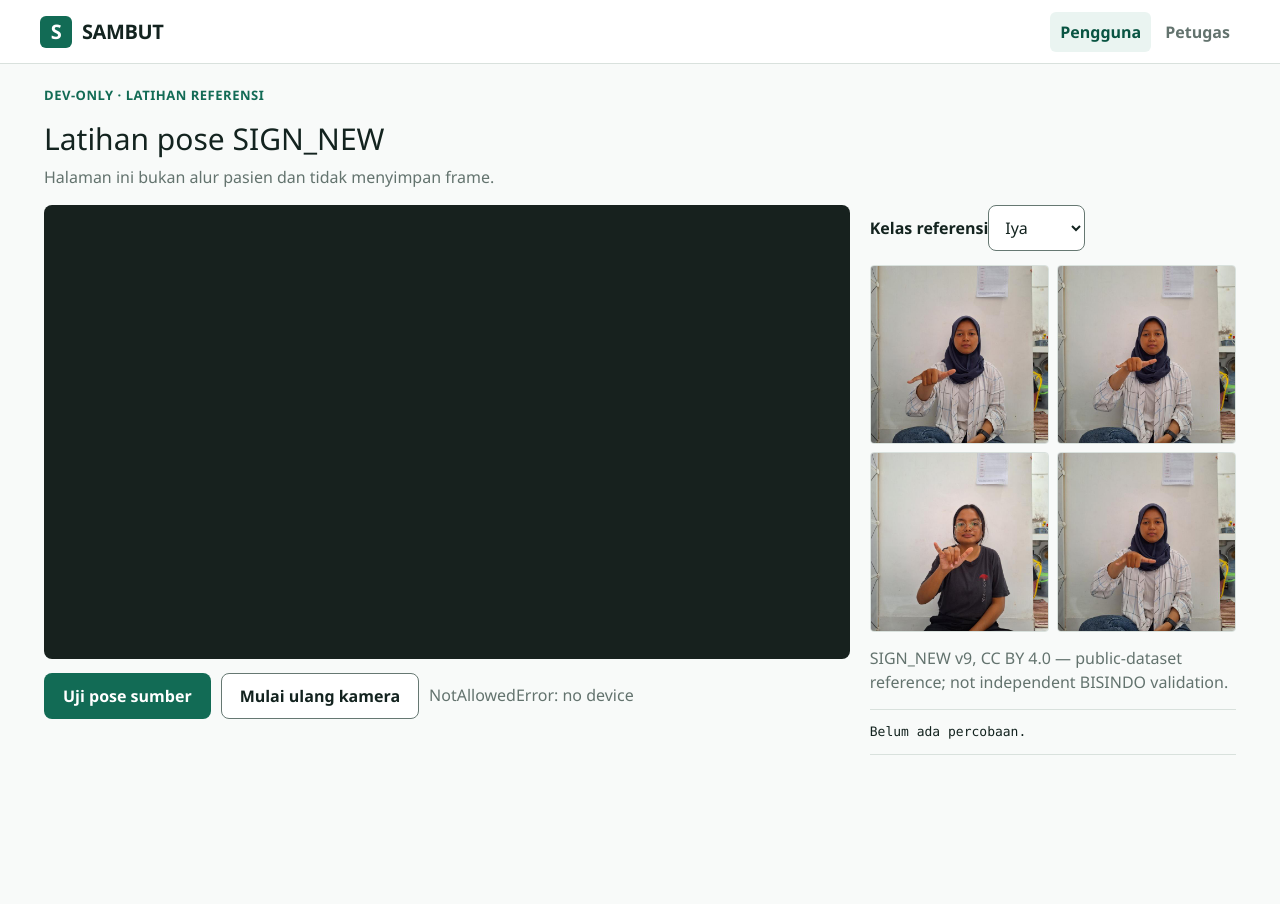
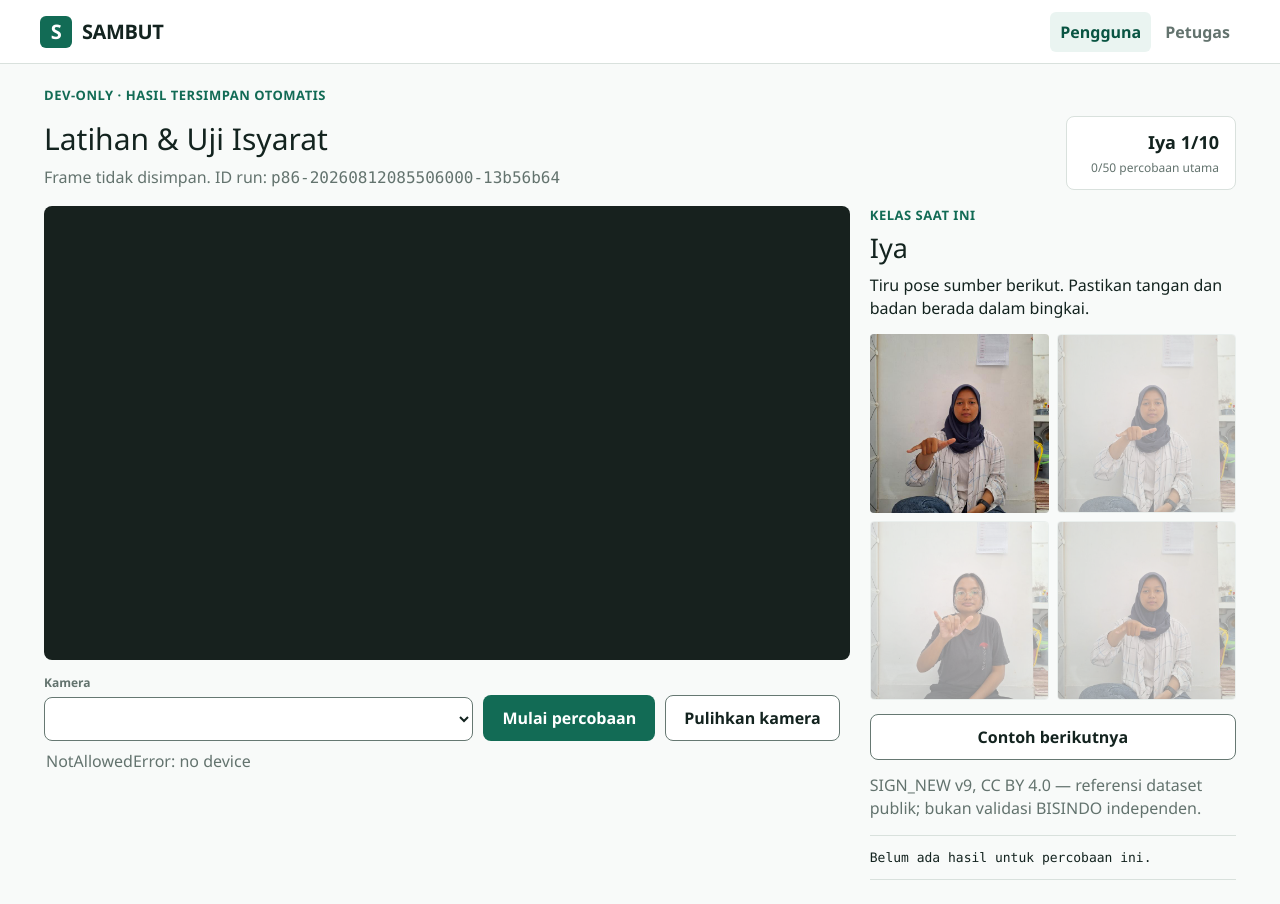
Before and after one commit to Phsoderma/sambut-fe, a Next.js app: page /dev/sign-rehearsal in a window 1280 px wide. Shown: the top 904 px of the page. Before the commit the page ends 800 px from the top, so only its background shows below. Built offline with nearby package versions, Linux system fonts and the light colour scheme; no server answers.

Commit message:
feat: add guided physical sign rehearsal

```diff
--- a/app/dev/sign-rehearsal/page.tsx
+++ b/app/dev/sign-rehearsal/page.tsx
@@ -1,12 +1,13 @@
 'use client';
 
-import { useCallback, useEffect, useRef, useState } from 'react';
+import { useCallback, useEffect, useMemo, useRef, useState } from 'react';
 import Image from 'next/image';
 import { Header } from '../../components/Header';
 import { chooseCamera, selectedVideoConstraints, stopMediaStream } from '../../lib/cameraDevices';
 import { captureSquareJpeg } from '../../lib/cameraFrames';
 
-type RehearsalClass = 'Iya' | 'Tidak' | 'Tolong';
+type RehearsalClass = 'Iya' | 'Tidak' | 'Tolong' | 'Neutral';
+type AttemptKind = 'PRIMARY' | 'RETRY';
 type DiagnosticDecision = {
   status: 'MATCHED' | 'UNKNOWN';
   intent: string;
@@ -15,18 +16,57 @@ type DiagnosticDecision = {
   dominant_share: number;
   failure_category: string | null;
 };
-type DiagnosticResponse = { decision: DiagnosticDecision; latency_ms: number; detector_imgsz: number };
+type DiagnosticResponse = {
+  persisted: boolean;
+  decision: DiagnosticDecision;
+  latency_ms: number;
+  detector_imgsz: number;
+};
 
-const CLASSES: RehearsalClass[] = ['Iya', 'Tidak', 'Tolong'];
+const PLAN: RehearsalClass[] = [
+  ...Array<RehearsalClass>(10).fill('Iya'),
+  ...Array<RehearsalClass>(10).fill('Tidak'),
+  ...Array<RehearsalClass>(10).fill('Tolong'),
+  ...Array<RehearsalClass>(20).fill('Neutral'),
+];
+const INTENTS: Record<Exclude<RehearsalClass, 'Neutral'>, string> = {
+  Iya: 'SIGN_YES', Tidak: 'SIGN_NO', Tolong: 'SIGN_HELP',
+};
 const DETECTOR_URL = process.env.NEXT_PUBLIC_DETECTOR_URL ?? 'http://127.0.0.1:7870';
+
+function makeRunId() {
+  return `p86-${new Date().toISOString().replace(/[-:.TZ]/g, '')}-${crypto.randomUUID().slice(0, 8)}`;
+}
+
+function classProgress(index: number, current: RehearsalClass) {
+  const start = current === 'Iya' ? 0 : current === 'Tidak' ? 10 : current === 'Tolong' ? 20 : 30;
+  const total = current === 'Neutral' ? 20 : 10;
+  return `${Math.min(index - start + 1, total)}/${total}`;
+}
 
 export default function SignRehearsalPage() {
   const videoRef = useRef<HTMLVideoElement>(null);
   const streamRef = useRef<MediaStream | null>(null);
-  const [selectedClass, setSelectedClass] = useState<RehearsalClass>('Iya');
+  const attemptIdRef = useRef(0);
+  const [runId] = useState(makeRunId);
+  const [primaryIndex, setPrimaryIndex] = useState(0);
+  const [referenceIndex, setReferenceIndex] = useState(1);
   const [cameraState, setCameraState] = useState('Menyiapkan Logitech C270…');
+  const [devices, setDevices] = useState<MediaDeviceInfo[]>([]);
+  const [deviceId, setDeviceId] = useState('');
   const [busy, setBusy] = useState(false);
+  const [countdown, setCountdown] = useState<number | null>(null);
   const [diagnostic, setDiagnostic] = useState<DiagnosticResponse | null>(null);
+  const [attemptKind, setAttemptKind] = useState<AttemptKind>('PRIMARY');
+
+  const complete = primaryIndex >= PLAN.length;
+  const selectedClass = complete ? 'Neutral' : PLAN[primaryIndex];
+  const targetIntent = selectedClass === 'Neutral' ? 'SIGN_UNKNOWN' : INTENTS[selectedClass];
+  const outcome = useMemo(() => {
+    if (!diagnostic) return null;
+    if (diagnostic.decision.status === 'UNKNOWN') return selectedClass === 'Neutral' ? 'AMAN — UNKNOWN' : 'UNKNOWN';
+    return diagnostic.decision.intent === targetIntent ? 'SESUAI' : 'SALAH SEMANTIK';
+  }, [diagnostic, selectedClass, targetIntent]);
 
   const stop = useCallback(() => {
     stopMediaStream(streamRef.current);
@@ -34,67 +74,106 @@ export default function SignRehearsalPage() {
     if (videoRef.current) videoRef.current.srcObject = null;
   }, []);
 
-  const start = useCallback(async () => {
+  const start = useCallback(async (requestedDeviceId = '') => {
     stop();
     try {
-      const devices = (await navigator.mediaDevices.enumerateDevices()).filter((item) => item.kind === 'videoinput');
-      const selected = chooseCamera(devices);
-      const stream = await navigator.mediaDevices.getUserMedia({ video: selected ? selectedVideoConstraints(selected) : true, audio: false });
+      let available = (await navigator.mediaDevices.enumerateDevices()).filter((item) => item.kind === 'videoinput');
+      let selected = requestedDeviceId || chooseCamera(available, sessionStorage.getItem('sambut-camera-device') || '');
+      const stream = await navigator.mediaDevices.getUserMedia({ video: selected ? selectedVideoConstraints(selected) : { width: { ideal: 1280 }, height: { ideal: 720 } }, audio: false });
       streamRef.current = stream;
       if (videoRef.current) {
         videoRef.current.srcObject = stream;
         await videoRef.current.play();
         if (!videoRef.current.videoWidth) await new Promise<void>((resolve) => videoRef.current?.addEventListener('loadedmetadata', () => resolve(), { once: true }));
       }
-      setCameraState(`${stream.getVideoTracks()[0]?.label || 'Kamera'} siap`);
+      available = (await navigator.mediaDevices.enumerateDevices()).filter((item) => item.kind === 'videoinput');
+      selected = stream.getVideoTracks()[0]?.getSettings().deviceId || selected;
+      setDevices(available); setDeviceId(selected);
+      if (selected) sessionStorage.setItem('sambut-camera-device', selected);
+      const track = stream.getVideoTracks()[0];
+      const settings = track?.getSettings();
+      setCameraState(`${track?.label || 'Kamera'} siap · ${settings?.width || '?'}×${settings?.height || '?'}`);
     } catch (error) {
       setCameraState(error instanceof DOMException ? `${error.name}: ${error.message}` : 'Kamera tidak tersedia');
+      setDevices((await navigator.mediaDevices.enumerateDevices()).filter((item) => item.kind === 'videoinput'));
     }
   }, [stop]);
 
   useEffect(() => { queueMicrotask(() => void start()); return stop; }, [start, stop]);
 
-  const frame = useCallback(() => {
+  const capture = useCallback(() => {
     const video = videoRef.current;
-    if (!video) throw new Error('Frame kamera belum siap');
+    if (!video || !video.videoWidth) throw new Error('Frame kamera belum siap');
     return captureSquareJpeg(video, 0.72);
   }, []);
 
-  const diagnose = async () => {
-    setBusy(true); setDiagnostic(null);
+  const runAttempt = async (kind: AttemptKind) => {
+    if (complete || busy) return;
+    setBusy(true); setDiagnostic(null); setAttemptKind(kind);
     try {
+      for (let value = 3; value >= 1; value -= 1) {
+        setCountdown(value);
+        await new Promise((resolve) => window.setTimeout(resolve, 1000));
+      }
+      setCountdown(0);
       const frames: string[] = [];
       for (let index = 0; index < 30; index += 1) {
-        frames.push(frame());
+        frames.push(capture());
         await new Promise((resolve) => window.setTimeout(resolve, 80));
       }
-      const response = await fetch(`${DETECTOR_URL}/diagnose`, {
+      const video = videoRef.current;
+      const track = streamRef.current?.getVideoTracks()[0];
+      const settings = track?.getSettings();
+      attemptIdRef.current += 1;
+      const response = await fetch(`${DETECTOR_URL}/rehearsal/attempt`, {
         method: 'POST', headers: { 'content-type': 'application/json' },
-        body: JSON.stringify({ frames, jpeg_quality: 0.72, detector_imgsz: 320 }),
+        body: JSON.stringify({
+          run_id: runId, attempt_id: attemptIdRef.current, intended_class: selectedClass,
+          camera_label: track?.label || 'Unknown camera', capture_width: video?.videoWidth || settings?.width || 0,
+          capture_height: video?.videoHeight || settings?.height || 0, crop_size: 640,
+          attempt_kind: kind, frames, jpeg_quality: 0.72, detector_imgsz: 320,
+        }),
       });
-      if (!response.ok) throw new Error(`Diagnostik gagal (${response.status})`);
-      setDiagnostic(await response.json() as DiagnosticResponse);
+      if (!response.ok) throw new Error(`Perekaman diagnostik gagal (${response.status})`);
+      const result = await response.json() as DiagnosticResponse;
+      if (!result.persisted) throw new Error('Hasil tidak tersimpan');
+      setDiagnostic(result);
     } catch (error) {
+      attemptIdRef.current = Math.max(0, attemptIdRef.current - 1);
       setCameraState(error instanceof Error ? error.message : 'Diagnostik gagal');
-    } finally { setBusy(false); }
+    } finally { setCountdown(null); setBusy(false); }
+  };
+
+  const next = () => {
+    setPrimaryIndex((value) => Math.min(value + 1, PLAN.length));
+    setReferenceIndex(1); setDiagnostic(null); setAttemptKind('PRIMARY');
   };
 
   return <div className="app-shell">
     <Header role="user" />
     <main className="dev-page">
-      <div className="rehearsal-heading"><div><p className="eyebrow">Dev-only · latihan referensi</p><h1>Latihan pose SIGN_NEW</h1><p className="guidance">Halaman ini bukan alur pasien dan tidak menyimpan frame.</p></div></div>
-      <div className="rehearsal-grid">
+      <div className="rehearsal-heading">
+        <div><p className="eyebrow">Dev-only · hasil tersimpan otomatis</p><h1>Latihan &amp; Uji Isyarat</h1><p className="guidance">Frame tidak disimpan. ID run: <code>{runId}</code></p></div>
+        <div className="rehearsal-progress"><strong>{complete ? '50/50 selesai' : `${selectedClass} ${classProgress(primaryIndex, selectedClass)}`}</strong><span>{Math.min(primaryIndex, 50)}/50 percobaan utama</span></div>
+      </div>
+      {complete ? <section className="completion-card"><h2>Rangkaian utama selesai</h2><p>Semua 50 percobaan utama dan setiap retry telah dicatat. Jangan menambah atau menghapus hasil sebelum analisis forensik.</p></section> : <div className="rehearsal-grid">
         <div>
-          <div className="rehearsal-camera"><video ref={videoRef} muted playsInline aria-label="Pratinjau Logitech C270" /></div>
-          <div className="rehearsal-actions"><button className="button primary" onClick={diagnose} disabled={busy}>{busy ? 'Merekam 30 frame…' : 'Uji pose sumber'}</button><button className="button secondary" onClick={() => void start()}>Mulai ulang kamera</button><span className="guidance">{cameraState}</span></div>
+          <div className="rehearsal-camera"><video ref={videoRef} muted playsInline aria-label="Pratinjau Logitech C270" />{countdown !== null && <div className="countdown" aria-live="assertive">{countdown === 0 ? 'REKAM' : countdown}</div>}</div>
+          <div className="rehearsal-controls">
+            <label className="camera-device"><span>Kamera</span><select value={deviceId} onChange={(event) => void start(event.target.value)} disabled={busy}>{devices.map((device) => <option key={device.deviceId} value={device.deviceId}>{device.label || `Kamera ${device.deviceId.slice(0, 6)}`}</option>)}</select></label>
+            {!diagnostic && <button className="button primary" onClick={() => void runAttempt('PRIMARY')} disabled={busy}>{busy ? (countdown === null ? 'Memproses…' : 'Bersiap…') : 'Mulai percobaan'}</button>}
+            {diagnostic && <><button className="button primary" onClick={next} disabled={busy}>Simpan &amp; lanjut</button><button className="button secondary" onClick={() => void runAttempt('RETRY')} disabled={busy}>Ulangi contoh</button></>}
+            <button className="button secondary" onClick={() => void start(deviceId)} disabled={busy}>Pulihkan kamera</button>
+          </div>
+          <p className="guidance rehearsal-camera-state">{cameraState}</p>
         </div>
         <aside className="reference-panel">
-          <label><strong>Kelas referensi</strong><select value={selectedClass} onChange={(event) => setSelectedClass(event.target.value as RehearsalClass)}>{CLASSES.map((name) => <option key={name}>{name}</option>)}</select></label>
-          <div className="reference-grid">{[1, 2, 3, 4].map((index) => <Image key={index} width={180} height={180} src={`/dev/sign-new/${selectedClass.toLowerCase()}-${index}.jpg`} alt={`Referensi ${selectedClass} ${index}`} />)}</div>
-          <p className="guidance">SIGN_NEW v9, CC BY 4.0 — public-dataset reference; not independent BISINDO validation.</p>
-          <div className="diagnostic-summary" aria-live="polite">{diagnostic ? <><div>result={diagnostic.decision.status} {diagnostic.decision.intent}</div><div>failure={diagnostic.decision.failure_category ?? 'NONE'}</div><div>votes={diagnostic.decision.target_vote_count}/30 share={diagnostic.decision.dominant_share}</div><div>confidence={diagnostic.decision.confidence.toFixed(3)} latency={diagnostic.latency_ms}ms</div></> : 'Belum ada percobaan.'}</div>
+          <div><p className="eyebrow">Kelas saat ini</p><h2>{selectedClass}</h2><p>{selectedClass === 'Neutral' ? 'Pose netral atau gerakan tangan biasa yang bukan Iya, Tidak, atau Tolong.' : 'Tiru pose sumber berikut. Pastikan tangan dan badan berada dalam bingkai.'}</p></div>
+          {selectedClass !== 'Neutral' ? <><div className="reference-grid">{[1, 2, 3, 4].map((index) => <Image key={index} className={index === referenceIndex ? 'reference-active' : ''} width={180} height={180} src={`/dev/sign-new/${selectedClass.toLowerCase()}-${index}.jpg`} alt={`Referensi ${selectedClass} ${index}`} />)}</div><button className="button secondary" onClick={() => setReferenceIndex((value) => value % 4 + 1)}>Contoh berikutnya</button></> : <div className="neutral-reference">Tidak ada contoh target untuk Neutral. Jangan meniru tiga kelas target.</div>}
+          <p className="guidance">SIGN_NEW v9, CC BY 4.0 — referensi dataset publik; bukan validasi BISINDO independen.</p>
+          <div className="diagnostic-summary" aria-live="polite">{diagnostic ? <><strong>{outcome}</strong><div>hasil={diagnostic.decision.status} {diagnostic.decision.intent}</div><div>alasan={diagnostic.decision.failure_category ?? 'NONE'}</div><div>votes={diagnostic.decision.target_vote_count}/30 · share={diagnostic.decision.dominant_share}</div><div>confidence={diagnostic.decision.confidence.toFixed(3)} · latency={diagnostic.latency_ms} ms</div><div>rekaman={attemptKind} · tersimpan</div></> : 'Belum ada hasil untuk percobaan ini.'}</div>
         </aside>
-      </div>
+      </div>}
     </main>
   </div>;
 }
--- a/app/globals.css
+++ b/app/globals.css
@@ -139,15 +139,29 @@ button:focus-visible, a:focus-visible, input:focus-visible, textarea:focus-visib
 .dev-page { width: min(1240px, 100%); margin: 0 auto; padding: 22px 24px 32px; }
 .rehearsal-heading { display: flex; justify-content: space-between; gap: 24px; align-items: end; margin-bottom: 16px; }
 .rehearsal-heading h1 { margin-bottom: 4px; font-size: 30px; }
+.rehearsal-progress { min-width: 170px; display: grid; gap: 3px; padding: 12px 16px; border: 1px solid var(--line); border-radius: var(--radius); background: var(--surface); text-align: right; }
+.rehearsal-progress strong { font-size: 18px; color: var(--primary); }
+.rehearsal-progress span { color: var(--muted); font-size: 12px; }
 .rehearsal-grid { display: grid; grid-template-columns: minmax(0, 1.65fr) minmax(280px, .75fr); gap: 20px; align-items: start; }
 .rehearsal-camera { position: relative; aspect-ratio: 16 / 9; overflow: hidden; border-radius: var(--radius); background: #17211e; }
 .rehearsal-camera video { width: 100%; height: 100%; object-fit: cover; transform: scaleX(-1); }
+.countdown { position: absolute; inset: 0; display: grid; place-items: center; color: #fff; background: rgb(15 31 26 / .52); font-size: clamp(64px, 12vw, 128px); font-weight: 800; letter-spacing: -.04em; }
 .reference-panel { display: grid; gap: 14px; }
+.reference-panel h2 { margin: 3px 0 5px; font-size: 27px; }
+.reference-panel p { margin: 0; line-height: 1.45; }
 .reference-panel select { min-height: 44px; padding: 10px 12px; border: 1px solid var(--control-line); border-radius: var(--radius); background: var(--surface); }
 .reference-grid { display: grid; grid-template-columns: repeat(2, 1fr); gap: 8px; }
 .reference-grid img { width: 100%; aspect-ratio: 1; object-fit: cover; border: 1px solid var(--line); border-radius: 4px; background: #fff; }
+.reference-grid img:not(.reference-active) { opacity: .42; }
+.reference-grid .reference-active { border: 3px solid var(--primary); opacity: 1; }
+.neutral-reference { min-height: 140px; display: grid; place-items: center; padding: 22px; border: 1px dashed var(--control-line); border-radius: var(--radius); color: var(--muted); text-align: center; line-height: 1.5; }
 .diagnostic-summary { padding: 12px 0; border-top: 1px solid var(--line); border-bottom: 1px solid var(--line); font-family: ui-monospace, Consolas, monospace; font-size: 13px; line-height: 1.5; }
+.diagnostic-summary strong { display: block; margin-bottom: 4px; color: var(--primary); font-family: "Segoe UI", sans-serif; font-size: 16px; }
 .rehearsal-actions { margin-top: 14px; display: flex; gap: 10px; align-items: center; }
+.rehearsal-controls { margin-top: 14px; display: grid; grid-template-columns: minmax(220px, 1fr) repeat(3, auto); gap: 10px; align-items: end; }
+.rehearsal-controls .button { min-height: 44px; white-space: nowrap; }
+.rehearsal-camera-state { margin: 8px 2px 0; }
+.completion-card { max-width: 680px; margin: 70px auto; padding: 32px; border: 1px solid var(--line); border-radius: var(--radius); background: var(--surface); text-align: center; }
 
 @media (max-width: 900px) {
   .role-actions, .split-layout, .operational-page { grid-template-columns: 1fr; }
@@ -156,6 +170,7 @@ button:focus-visible, a:focus-visible, input:focus-visible, textarea:focus-visib
   .camera-rail { grid-template-columns: 1fr; }
   .camera-primary-row { grid-template-columns: 1fr auto; }
   .rehearsal-grid { grid-template-columns: 1fr; }
+  .rehearsal-controls { grid-template-columns: minmax(220px, 1fr) repeat(2, auto); }
 }
 
 @media (max-width: 640px) {
@@ -168,6 +183,9 @@ button:focus-visible, a:focus-visible, input:focus-visible, textarea:focus-visib
   .role-actions { grid-template-columns: 1fr; }
   .button-row .button { width: 100%; }
   .camera-primary-row { grid-template-columns: 1fr; }
+  .rehearsal-heading { align-items: stretch; flex-direction: column; }
+  .rehearsal-progress { text-align: left; }
+  .rehearsal-controls { grid-template-columns: 1fr; }
   .camera-recovery-row { display: grid; grid-template-columns: 1fr; }
   .camera-recovery-row .button { width: 100%; }
   .state-caption { top: 74px; width: calc(100% - 32px); }
```
